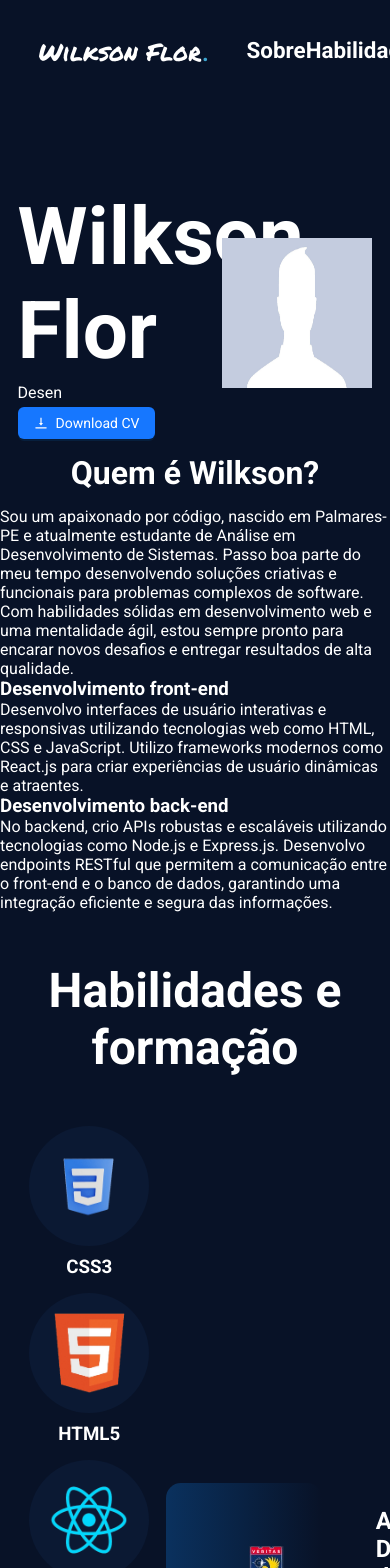
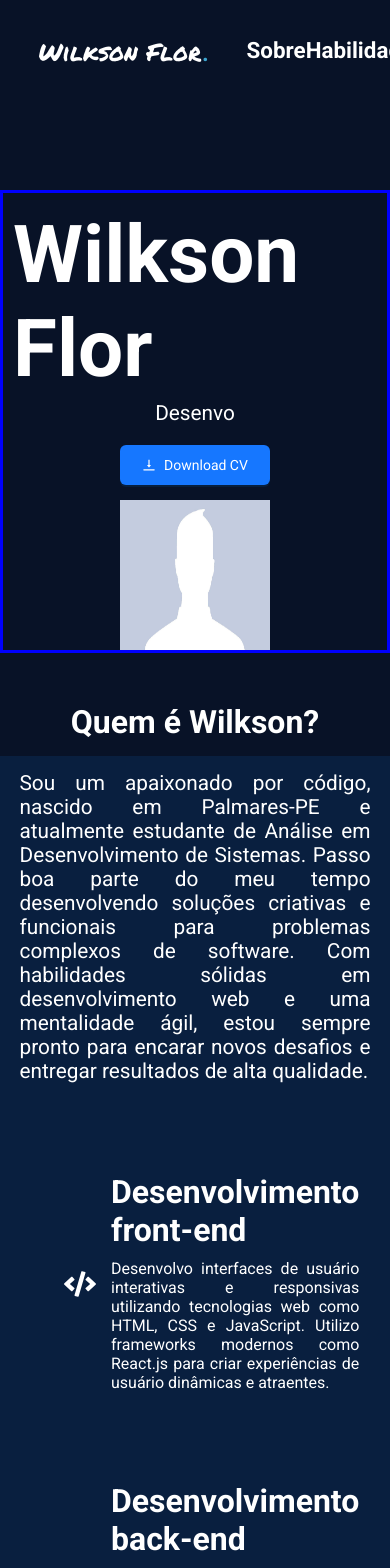
Before and after one commit to Wilksonflor/Portfoli, a React (Vite) app: page / in a window 390 px wide. Shown: the top 1568 px of the page. Built offline with nearby package versions, Linux system fonts and the light colour scheme.

Commit message:
ajuste no sobre.jsx

```diff
--- a/src/componenetes/Icones/Icones.jsx
+++ b/src/componenetes/Icones/Icones.jsx
@@ -1,5 +1,12 @@
 import { BsBootstrap } from "react-icons/bs";
-import { FaReact, FaCss3, FaGithub, FaExternalLinkAlt  } from "react-icons/fa";
+import {
+  FaReact,
+  FaCss3,
+  FaGithub,
+  FaExternalLinkAlt,
+  FaCode,
+  FaServer,
+} from "react-icons/fa";
 import { AiOutlineAntDesign, AiTwotoneHtml5 } from "react-icons/ai";
 import { SiTailwindcss, SiMongodb, SiExpress } from "react-icons/si";
 import { IoLogoNodejs, IoLogoJavascript } from "react-icons/io";
@@ -38,3 +45,11 @@ export const getGithubIcon = () => {
 export const getExternalLink = () => {
   return <FaExternalLinkAlt />;
 };
+
+export const getCodeIcon = () => {
+  return <FaCode />;
+};
+
+export const getServericon = () => {
+  return <FaServer />;
+};
--- a/src/pages/Projetos/Projetos.module.css
+++ b/src/pages/Projetos/Projetos.module.css
@@ -25,17 +25,31 @@
   display: flex;
   flex-direction: column;
   border-radius: 15px;
-
   background: linear-gradient(180deg, #020f1b 0%, #0a315e 100%);
-  box-shadow: 0 16px 14px #04152d;
+  /* box-shadow: 0 0 20px #3ca4ce;  */
   padding: 18px 15px;
   max-width: 420px;
-
   height: 450px;
   max-height: 500px;
-
   margin: 15px 10px;
   color: #fff;
+  transition: 0.3s ease;
+}
+
+.boxCards:hover {
+  box-shadow: 0 0 15px #3ca4ce;
+}
+
+.linksGitAndExt a {
+  color: #fff;
+  width: 100px;
+  transition: 0.3s ease-in-out;
+}
+
+.linksGitAndExt a:hover {
+  background-color: #fff;
+  color: #000;
+  border-radius: 15px solid #000;
 }
 
 .boxCards img {
--- a/src/pages/Sobre/Sobre.jsx
+++ b/src/pages/Sobre/Sobre.jsx
@@ -1,6 +1,7 @@
 import { useState, useEffect } from "react";
 import fotoPerfil from "../../assets/img/semFoto.jpg";
 import { VerticalAlignBottomOutlined } from "@ant-design/icons";
+import { getCodeIcon, getServericon } from "../../componenetes/Icones/Icones";
 import { Button } from "antd";
 import styles from "./Sobre.module.css";
 import curriculo from "../../../Desenvolvedor Front-End - Wilkson Flor Soares.pdf";
@@ -32,48 +33,62 @@ export const Sobre = () => {
       <section className={styles.perfil}>
         <div className={styles.textContent}>
           <h1>Wilkson Flor</h1>
-          <span>{cargoDigitando || "Desenvolvedor Front-End"}</span>
+          <p>{cargoDigitando || "Desenvolvedor Front-End"}</p>
           <Button type="primary" onClick={downloadCurriculo}>
             <VerticalAlignBottomOutlined />
             Download CV
           </Button>
         </div>
-        <div>
-          <img src={fotoPerfil} alt="" />
-        </div>
+        <img
+          className={styles.fotoPerfil}
+          src={fotoPerfil}
+          alt="Foto de perfil"
+        />
       </section>
 
       <section className={styles.containerDev}>
         <h2>Quem é Wilkson?</h2>
-        <div>
+        <div className={styles.containerSobreSt}>
+          <div className={styles.textSobre}>
             <p>
               Sou um apaixonado por código, nascido em Palmares-PE e atualmente
-            estudante de Análise em Desenvolvimento de Sistemas. Passo boa parte
-            do meu tempo desenvolvendo soluções criativas e funcionais para
-            problemas complexos de software. Com habilidades sólidas em
-            desenvolvimento web e uma mentalidade ágil, estou sempre pronto para
-            encarar novos desafios e entregar resultados de alta qualidade.
+              estudante de Análise em Desenvolvimento de Sistemas. Passo boa
+              parte do meu tempo desenvolvendo soluções criativas e funcionais
+              para problemas complexos de software. Com habilidades sólidas em
+              desenvolvimento web e uma mentalidade ágil, estou sempre pronto
+              para encarar novos desafios e entregar resultados de alta
+              qualidade.
             </p>
+          </div>
 
-          <div>
-            <div>
+          <div className={styles.containerStacks}>
+            <div className={styles.contentStack}>
+              <span>{getCodeIcon()}</span>
+              <div className={styles.textSS}>
                 <h3>Desenvolvimento front-end</h3>
                 <p>
                   Desenvolvo interfaces de usuário interativas e responsivas
-                utilizando tecnologias web como HTML, CSS e JavaScript. Utilizo
-                frameworks modernos como React.js para criar experiências de
-                usuário dinâmicas e atraentes.
+                  utilizando tecnologias web como HTML, CSS e JavaScript.
+                  Utilizo frameworks modernos como React.js para criar
+                  experiências de usuário dinâmicas e atraentes.
                 </p>
               </div>
             </div>
 
+            <div className={styles.contentStack}>
+              <span>{getServericon()}</span>
+              <div className={styles.textSS}>
                 <h3>Desenvolvimento back-end</h3>
                 <p>
-            No backend, crio APIs robustas e escaláveis utilizando tecnologias
-            como Node.js e Express.js. Desenvolvo endpoints RESTful que permitem
-            a comunicação entre o front-end e o banco de dados, garantindo uma
-            integração eficiente e segura das informações.
+                  No backend, crio APIs robustas e escaláveis utilizando
+                  tecnologias como Node.js e Express.js. Desenvolvo endpoints
+                  RESTful que permitem a comunicação entre o front-end e o banco
+                  de dados, garantindo uma integração eficiente e segura das
+                  informações.
                 </p>
+              </div>
+            </div>
+          </div>
         </div>
       </section>
     </>
--- a/src/pages/Sobre/Sobre.module.css
+++ b/src/pages/Sobre/Sobre.module.css
@@ -1,3 +1,5 @@
+/* Sobre.module.css */
+
 .perfil {
   display: flex;
   align-items: center;
@@ -13,6 +15,8 @@
   flex-direction: column;
   align-items: start;
   gap: 5px;
+
+  padding: 15px 10px;
 }
 
 .textContent h1 {
@@ -21,14 +25,24 @@
   font-weight: bold;
 }
 
-.perfil img {
+.textContent p {
+  font-size: 1.3rem;
+}
+
+
+.textContent button {
+  height: 40px;
+  width: 150px;
+  margin-top: 15px;
+}
+.fotoPerfil {
   width: 150px;
   height: 150px;
 }
 
 .containerDev {
   color: #fff;
-  margin-bottom: 50px;
+  margin-block: 50px;
 }
 
 .containerDev h2 {
@@ -36,3 +50,93 @@
   font-size: 2rem;
   margin-block: 15px;
 }
+
+.containerSobreSt {
+  background-color: #091f3f;
+  display: flex;
+  align-items: center;
+  justify-content: space-evenly;
+}
+
+.textSobre {
+  width: 40%;
+  font-size: 1.4rem;
+  text-align: justify;
+}
+
+.containerStacks {
+  display: flex;
+  flex-direction: column;
+  justify-content: space-evenly;
+  margin-block: 50px;
+  width: 50%;
+}
+
+.contentStack {
+  display: flex;
+  align-items: center;
+  gap: 15px;
+  border-radius: 20px;
+  padding: 25px;
+  background-image: linear-gradient(
+    90deg,
+    rgba(18, 101, 161, 0.42) 0%,
+    rgba(255, 255, 255, 0) 100%
+  );
+  background-size: 0 100%;
+  background-repeat: no-repeat;
+  transition: 0.4s;
+  margin-block: 15px;
+}
+
+.contentStack:hover {
+  background-size: 100% 100%;
+}
+
+.containerStacks span {
+  font-size: 2rem;
+}
+
+.contentStack h3 {
+  font-size: 2rem;
+}
+
+.containerStacks p {
+  font-size: 1rem;
+  text-align: justify;
+  padding-block: 10px;
+}
+
+.textSS {
+  display: flex;
+  flex-direction: column;
+}
+
+
+/* Responsividade */
+@media (max-width: 720px){
+  .perfil{
+    border: solid blue;
+    flex-direction: column;
+  }
+  .perfil .textContent{
+
+    width: 100%;
+    align-items: center;
+  }
+
+  .containerSobreSt{
+    flex-direction: column;
+
+}
+.textSobre{
+  width: 90%;
+  margin-top: 15px;
+  font-size: 1.3rem;
+}
+.containerStacks{
+  width: 80%;
+}
+
+
+}
```
Lines whose indentation alone changed are shown as unchanged.
